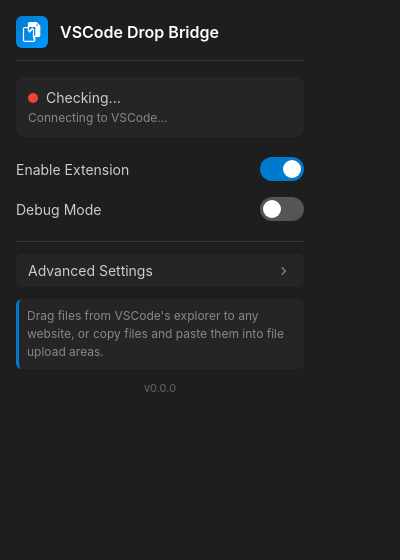
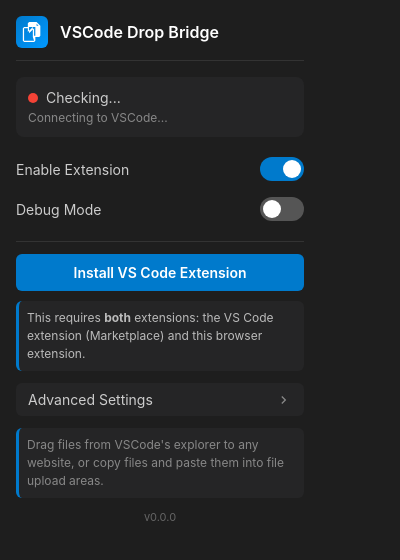
Before and after one commit to israelbls/vscode-drop-bridge, a browser extension: page browser-extension/popup.html in a window 400 px wide. Drawn offline with Linux system fonts and the light colour scheme.

```diff
--- a/browser-extension/popup.html
+++ b/browser-extension/popup.html
@@ -176,6 +176,36 @@
       fill: #888;
     }
 
+    .primary-button {
+      display: flex;
+      align-items: center;
+      justify-content: center;
+      padding: 10px 12px;
+      background: #007acc;
+      border-radius: 6px;
+      color: #ffffff;
+      text-decoration: none;
+      font-size: 14px;
+      font-weight: 600;
+      transition: background 0.2s ease;
+      margin-bottom: 10px;
+    }
+
+    .primary-button:hover {
+      background: #0098ff;
+    }
+
+    .note-text {
+      font-size: 12px;
+      color: #bbb;
+      line-height: 1.5;
+      padding: 8px;
+      background: #252526;
+      border-radius: 6px;
+      border-left: 3px solid #007acc;
+      margin-bottom: 12px;
+    }
+
     .info-text {
       font-size: 12px;
       color: #888;
@@ -234,6 +264,20 @@
 
     <div class="divider"></div>
 
+    <a
+      class="primary-button"
+      href="https://marketplace.visualstudio.com/items?itemName=Israelbls.vscode-drop-bridge"
+      target="_blank"
+      rel="noopener noreferrer"
+      id="installVscodeExtensionLink"
+    >
+      Install VS Code Extension
+    </a>
+
+    <div class="note-text">
+      This requires <strong>both</strong> extensions: the VS Code extension (Marketplace) and this browser extension.
+    </div>
+
     <a href="options.html" target="_blank" class="settings-link" id="settingsLink">
       <span>Advanced Settings</span>
       <svg viewBox="0 0 24 24" xmlns="http://www.w3.org/2000/svg">
```
Also changed, not shown: browser-extension/inject.js (+17 -1 lines), browser-extension/options.html (+2 -2 lines), vscode-extension/package.json (+4 -4 lines), README.md, browser-extension/manifest.json, 2 other files.
